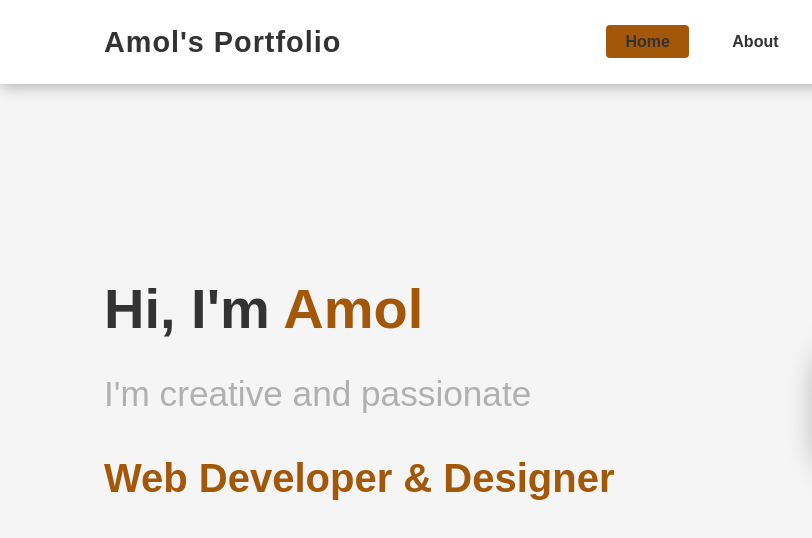
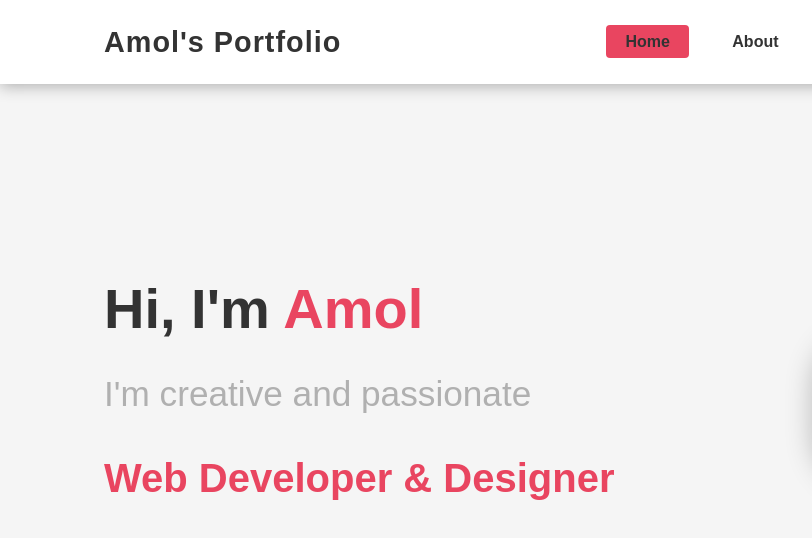
Before and after one commit to bahiramol2007/portfolio-, a plain HTML site: page index.html in a window 1280 px wide. Shown: the full height of the page, 0-812 px from the left. Drawn offline with Linux system fonts and the light colour scheme.

Commit message:
colours combination add

```diff
--- a/style.css
+++ b/style.css
@@ -1,21 +1,69 @@
 /* Color Variables */
 :root {
-    /* --theme-background-color: #1a1a2e;
+    --theme-background-color: #1a1a2e;
     --theme-main-color: #e94560;
     --theme-sub-text-color: #ffffff;
     --theme-nav-background-color: #16213e;
     --theme-button-hover-color: #0f3460;
     --theme-border-color: #1f4068;
-    --theme-error-color: #E53935; */
+    --theme-error-color: #E53935;
 
 
---theme-background-color: #1B1A17;
---theme-main-color: #A35709;
---theme-sub-text-color: #F0E3CA;
---theme-nav-background-color: #242320;
---theme-button-hover-color: #FF8303;
---theme-border-color: #39311D;
---theme-error-color: #CC2936;
+    /* --theme-background-color: #1B1A17;
+    --theme-main-color: #A35709;
+    --theme-sub-text-color: #F0E3CA;
+    --theme-nav-background-color: #242320;
+    --theme-button-hover-color: #FF8303;
+    --theme-border-color: #39311D;
+    --theme-error-color: #CC2936;  */
+
+    /* --theme-background-color: #0F1B30;
+    --theme-main-color: #4FC3F7;
+    --theme-sub-text-color: #E3F2FD;
+    --theme-nav-background-color: #1A237E;
+    --theme-button-hover-color: #29B6F6;
+    --theme-border-color: #283593;
+    --theme-error-color: #F44336;  */
+
+    /* --theme-background-color: #0D1B1E;
+    --theme-main-color: #4CAF50;
+    --theme-sub-text-color: #E8F5E9;
+    --theme-nav-background-color: #1B3225;
+    --theme-button-hover-color: #388E3C;
+    --theme-border-color: #2E4C3C;
+    --theme-error-color: #F44336;  */
+
+    /* --theme-background-color: #1A1A2E;
+    --theme-main-color: #BB86FC;
+    --theme-sub-text-color: #FFFFFF;
+    --theme-nav-background-color: #1F1B24;
+    --theme-button-hover-color: #985EFF;
+    --theme-border-color: #332940;
+    --theme-error-color: #CF6679;  */
+
+    /* --theme-background-color: #2D2424;
+    --theme-main-color: #E6B325;
+    --theme-sub-text-color: #F7F3E3;
+    --theme-nav-background-color: #3D2C2C;
+    --theme-button-hover-color: #D4AC0D;
+    --theme-border-color: #5C4B4B;
+    --theme-error-color: #E74C3C;  */
+
+    /* --theme-background-color: #121212;
+    --theme-main-color: #FF6B35;
+    --theme-sub-text-color: #FFFFFF;
+    --theme-nav-background-color: #1E1E1E;
+    --theme-button-hover-color: #FF8B4D;
+    --theme-border-color: #404040;
+    --theme-error-color: #FF3B30;  */
+
+    /* --theme-background-color: #2D3047;
+    --theme-main-color: #FF9A8B;
+    --theme-sub-text-color: #E8EBF7;
+    --theme-nav-background-color: #3A3E5C;
+    --theme-button-hover-color: #FF7B6B;
+    --theme-border-color: #4A4E7A;
+    --theme-error-color: #FF6B6B;  */
 }
 
 /* Reset and Base Styles */
```
